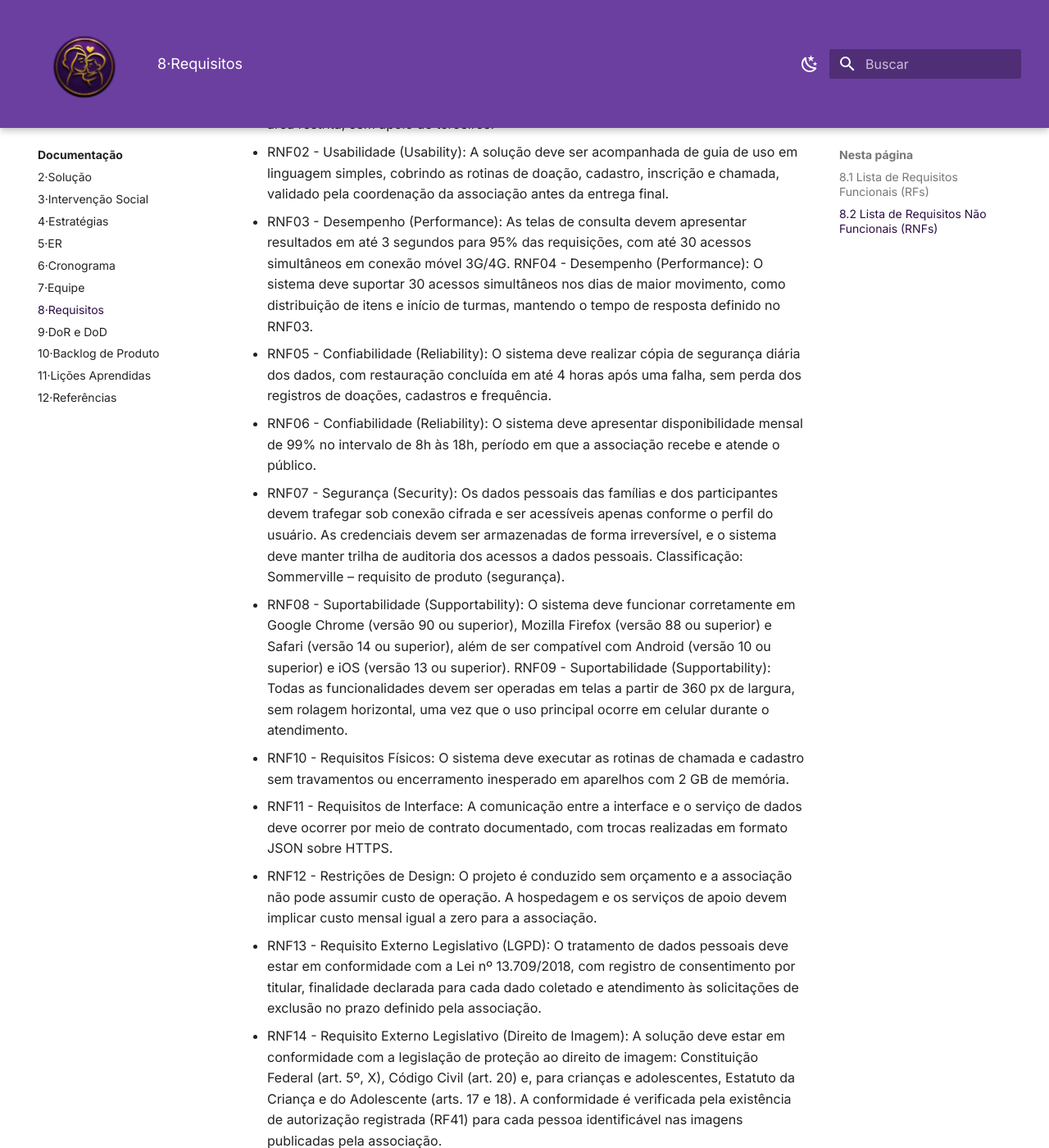
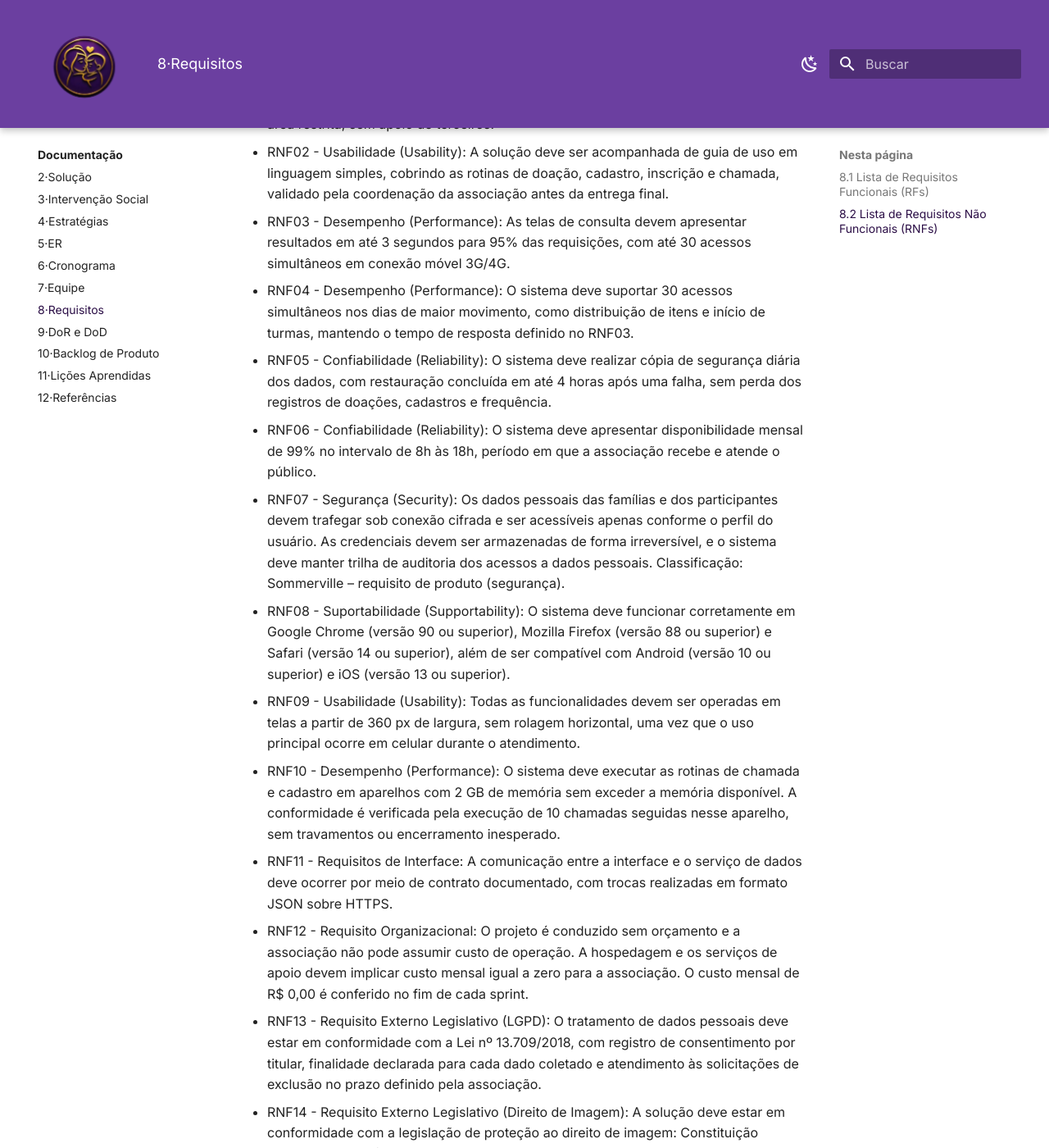
Before and after one commit to mdsreq-fga-unb/REQ-2026.2-T01-MaesGuerreiras, an MkDocs documentation site: the page built from docs/08-requisitos/index.md, in a window 1280 px wide and 1400 px high, scrolled down 3792 px. Shown: the whole window at 82% size. Built offline with MkDocs 1.6.1 and Material for MkDocs 9.7.7, drawn with Linux system fonts in a browser that asks for light colours.

Commit message:
Correção do RNF09, RNF10 e RNF12 conforme feedback

```diff
--- a/docs/08-requisitos/index.md
+++ b/docs/08-requisitos/index.md
@@ -117,7 +117,8 @@ professor George Marsicano Correa.
 - RNF02 - Usabilidade (Usability): A solução deve ser acompanhada de guia de uso em linguagem simples, cobrindo as rotinas de doação, cadastro, inscrição e chamada, validado pela coordenação da associação antes da entrega final.
 
 - RNF03 - Desempenho (Performance): As telas de consulta devem apresentar resultados em até 3 segundos para 95% das requisições, com até 30 acessos simultâneos em conexão móvel 3G/4G.
-RNF04 - Desempenho (Performance): O sistema deve suportar 30 acessos simultâneos nos dias de maior movimento, como distribuição de itens e início de turmas, mantendo o tempo de resposta definido no RNF03.
+
+- RNF04 - Desempenho (Performance): O sistema deve suportar 30 acessos simultâneos nos dias de maior movimento, como distribuição de itens e início de turmas, mantendo o tempo de resposta definido no RNF03.
 
 - RNF05 - Confiabilidade (Reliability): O sistema deve realizar cópia de segurança diária dos dados, com restauração concluída em até 4 horas após uma falha, sem perda dos registros de doações, cadastros e frequência.
 
@@ -127,13 +128,14 @@ RNF04 - Desempenho (Performance): O sistema deve suportar 30 acessos simultâneo
  Classificação: Sommerville – requisito de produto (segurança).
 
 - RNF08 - Suportabilidade (Supportability): O sistema deve funcionar corretamente em Google Chrome (versão 90 ou superior), Mozilla Firefox (versão 88 ou superior) e Safari (versão 14 ou superior), além de ser compatível com Android (versão 10 ou superior) e iOS (versão 13 ou superior).
-RNF09 - Suportabilidade (Supportability): Todas as funcionalidades devem ser operadas em telas a partir de 360 px de largura, sem rolagem horizontal, uma vez que o uso principal ocorre em celular durante o atendimento.
 
-- RNF10 - Requisitos Físicos: O sistema deve executar as rotinas de chamada e cadastro sem travamentos ou encerramento inesperado em aparelhos com 2 GB de memória.
+- RNF09 - Usabilidade (Usability): Todas as funcionalidades devem ser operadas em telas a partir de 360 px de largura, sem rolagem horizontal, uma vez que o uso principal ocorre em celular durante o atendimento.
+
+- RNF10 - Desempenho (Performance): O sistema deve executar as rotinas de chamada e cadastro em aparelhos com 2 GB de memória sem exceder a memória disponível. A conformidade é verificada pela execução de 10 chamadas seguidas nesse aparelho, sem travamentos ou encerramento inesperado.
 
 - RNF11 - Requisitos de Interface: A comunicação entre a interface e o serviço de dados deve ocorrer por meio de contrato documentado, com trocas realizadas em formato JSON sobre HTTPS.
 
-- RNF12 - Restrições de Design: O projeto é conduzido sem orçamento e a associação não pode assumir custo de operação. A hospedagem e os serviços de apoio devem implicar custo mensal igual a zero para a associação.
+- RNF12 - Requisito Organizacional: O projeto é conduzido sem orçamento e a associação não pode assumir custo de operação. A hospedagem e os serviços de apoio devem implicar custo mensal igual a zero para a associação. O custo mensal de R$ 0,00 é conferido no fim de cada sprint.
 
 - RNF13 - Requisito Externo Legislativo (LGPD): O tratamento de dados pessoais deve estar em conformidade com a Lei nº 13.709/2018, com registro de consentimento por titular, finalidade declarada para cada dado coletado e atendimento às solicitações de exclusão no prazo definido pela associação.
 
```
